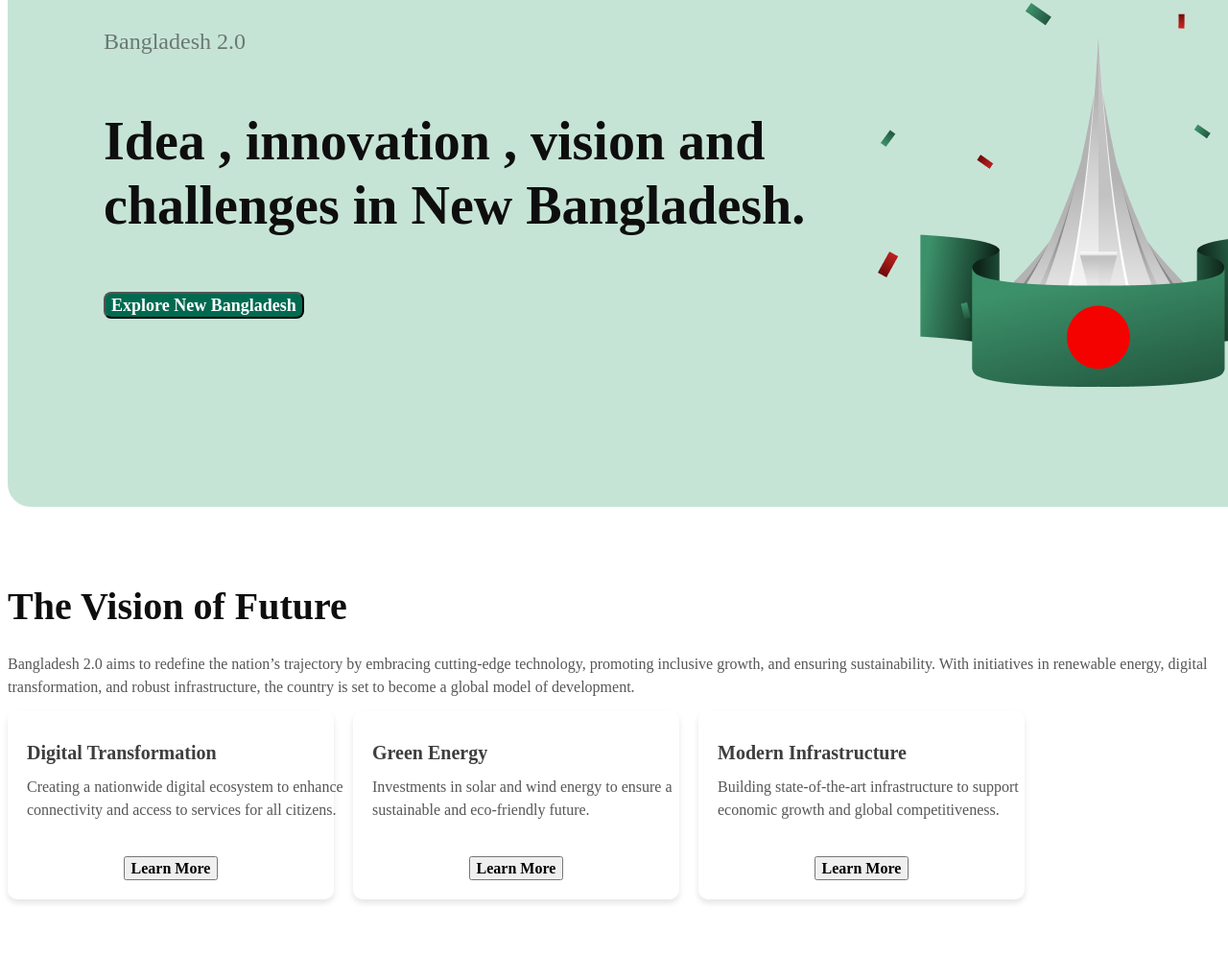
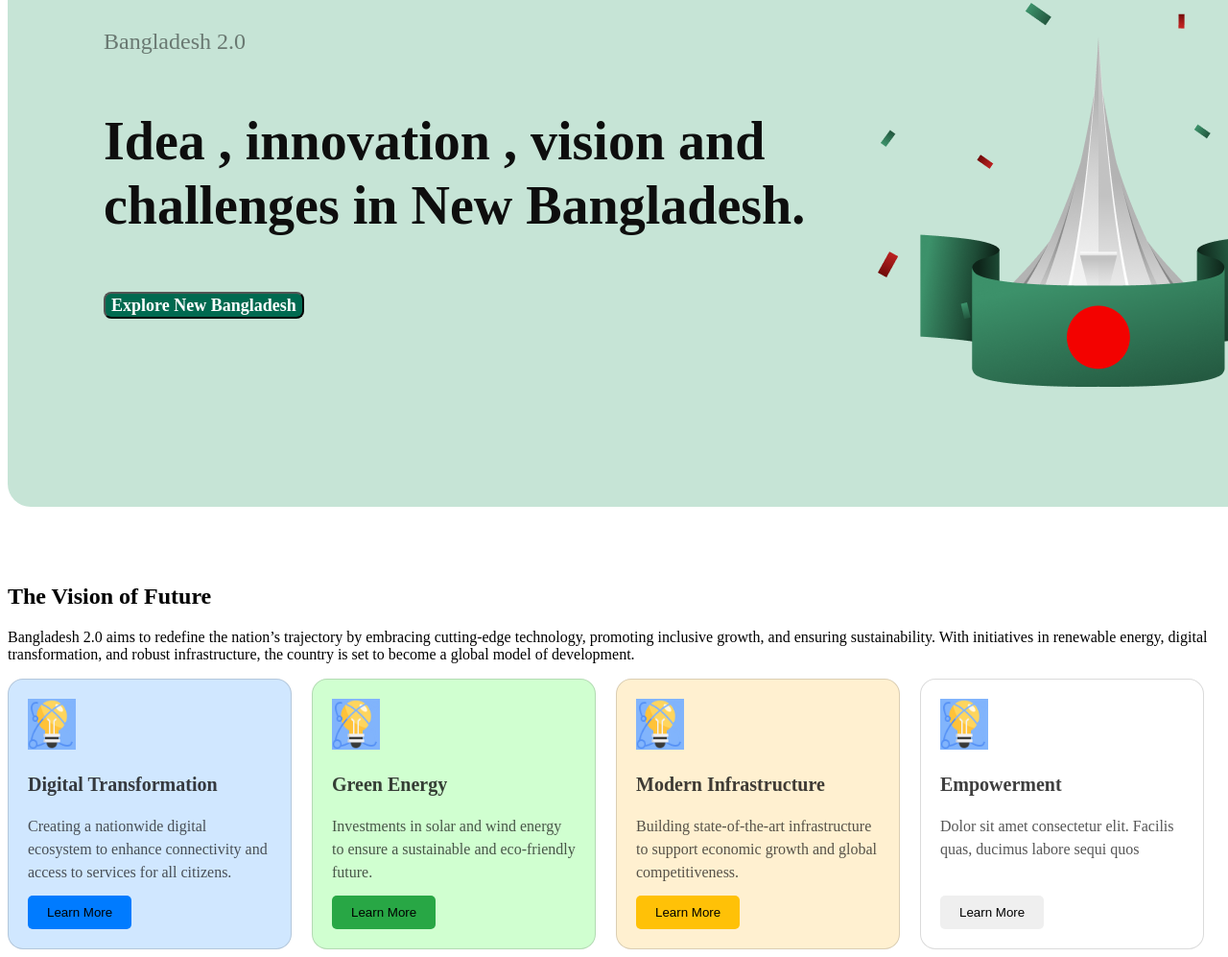
Before and after one commit to Remon2452/assignment-1, a plain HTML site: page index.html in a window 1280 px wide. Shown: the part 417-1414 px from the top of the page at 96% size. Before the commit the page ends 1362 px from the top, so only its background shows below. Drawn offline with Linux system fonts and the light colour scheme.

Commit message:
third commit

```diff
--- a/index.html
+++ b/index.html
@@ -34,27 +34,40 @@
                  digital transformation, and robust infrastructure,
                  the country is set to become a global model of development.</p>
         </div>
-        <div class="container">
-            <div class="box digital">
+        <div class="card-container">
+            <div class="card digital-transformation">
+                <img src="assets/card-icon.png" alt="Digital Transformation Icon">
                 <h3>Digital Transformation</h3>
                 <p>Creating a nationwide
                  digital ecosystem to enhance connectivity and access to services for all citizens.</p>
                  <button>Learn More</button>
             </div>
-            <div class="box green">
+            <div class="card green-energy">
+                <img src="assets/card-icon.png" alt="Green Energy Icon">
                 <h3>Green Energy</h3>
                 <p>Investments in solar and wind energy to ensure a
                     sustainable and eco-friendly future.</p>
                     <button>Learn More</button>
             </div>
-            <div class="box modern">
+
+            <div class="card modern-infrastructure">
+                <img src="assets/card-icon.png" alt="Modern Infrastructure Icon">
          <h3>Modern Infrastructure</h3>
          <p>Building state-of-the-art
             infrastructure to support economic growth and global competitiveness.</p>
             <button>Learn More</button>
             </div>
 
+            <div class="card co-Empowerment">
+                <img src="assets/card-icon.png" alt="card Empowerment Icon">
+                <h3>Empowerment</h3>
+                <p>Dolor sit amet consectetur elit. Facilis quas, ducimus labore sequi quos </p>
+                <button>Learn More</button>
+            </div>
         </div>
+    </section>
+    <section>
+
     </section>
 </body>
 </html>
--- a/style/style.css
+++ b/style/style.css
@@ -90,80 +90,27 @@ right: -157.37%;
 top: 20%;
 bottom: -2.3%;
 }
-.front-1{
-position: static;
-width: 1280px;
-height: 48px;
-display: flex;
-flex-direction: column;
-justify-content: flex-start;
-align-items: flex-start;
-gap: 24;
-padding: 0px;
-flex: none;
-order: 0;
-align-self: stretch;
-flex-grow: 0;
-margin: 24px 0px;
-color: rgb(14, 14, 14);
-font-family: Fira Sans;
-font-size: 40px;
-font-weight: 700;
-line-height: 48px;
-letter-spacing: 0%;
-text-align: left;
+.card-container{
+    display: flex;
+    gap: 21px;
 }
-.front-2{
-
-position: static;
-width: 1280px;
-height: 48px;
-display: flex;
-flex-direction: column;
-justify-content: flex-start;
-align-items: flex-start;
-gap: 12;
-padding: 0px;
-flex: none;
-order: 0;
-align-self: stretch;
-flex-grow: 0;
-margin: 12px 0px;
-color: rgba(14, 14, 14, 0.7);
-font-family: Fira Sans;
-font-size: 16px;
-font-weight: 400;
-line-height: 24px;
-letter-spacing: 0%;
-text-align: left;
+.card{
+    width: auto;
+    padding: 20px;
+    box-sizing: border-box;
+    box-sizing: border-box;
+border: 1px solid rgba(14, 14, 14, 0.15);
+border-radius: 16px;
+background: rgb(255, 255, 255);
 }
-.container{
-    display: flex;
-    gap: 20px;
+.card img{
+    width: 50px;
+    height: 53.09px;
+    top: 1px;
+    left: 13.34px;
+    background: rgb(129, 180, 252);
 }
-.box{
-    width: 300px;
-    padding: 20px;
-    border-radius: 10px;
-    box-shadow: 0 4px 6px rgba(0, 0, 0, 0.1);
-    text-align: center;
-}
-.box h3{
-
-position: static;
-width: 362.67px;
-height: 24px;
-display: flex;
-flex-direction: column;
-justify-content: flex-start;
-align-items: flex-start;
-gap: 12;
-padding: 0px;
-flex: none;
-order: 0;
-align-self: stretch;
-flex-grow: 0;
-margin: 12px 0px;
+.card h3 {
     color: rgba(14, 14, 14, 0.8);
 font-family: Fira Sans;
 font-size: 20px;
@@ -172,10 +119,10 @@ line-height: 24px;
 letter-spacing: 0%;
 text-align: left;
 }
-.box p{
+.card p{
 
 position: static;
-width: 346.67px;
+width: 254px;
 height: 72px;
 display: flex;
 flex-direction: column;
@@ -196,13 +143,28 @@ line-height: 24px;
 letter-spacing: 0%;
 text-align: left;
 }
-.box button{
-    color: rgb(255, 255, 255);
-    font-family: Fira Sans;
-    font-size: 16px;
-    font-weight: 600;
-    line-height: 19px;
-    letter-spacing: 0%;
-    text-align: left;
+.card button {
+    padding: 10px 20px;
+    border: none;
+    border-radius: 5px;
+    cursor: pointer;
     color: black;
-}
+ }
+ .card.digital-transformation
+ { background-color: #d0e7ff;}
+ .card.green-energy
+  { background-color: #d0ffd0;}
+  .card.modern-infrastructure
+   { background-color: #fff0d0; }
+   .card  .co-Empowerment{
+    background-color: aquamarine;
+   }
+   .card.digital-transformation button
+    { background-color: #007bff; }
+   .card.green-energy button
+    { background-color: #28a745; }
+ .card.modern-infrastructure button
+  { background-color: #ffc107; }
+ .card .co-Empowerment button{
+     background-color: #28a745;
+ }
```
